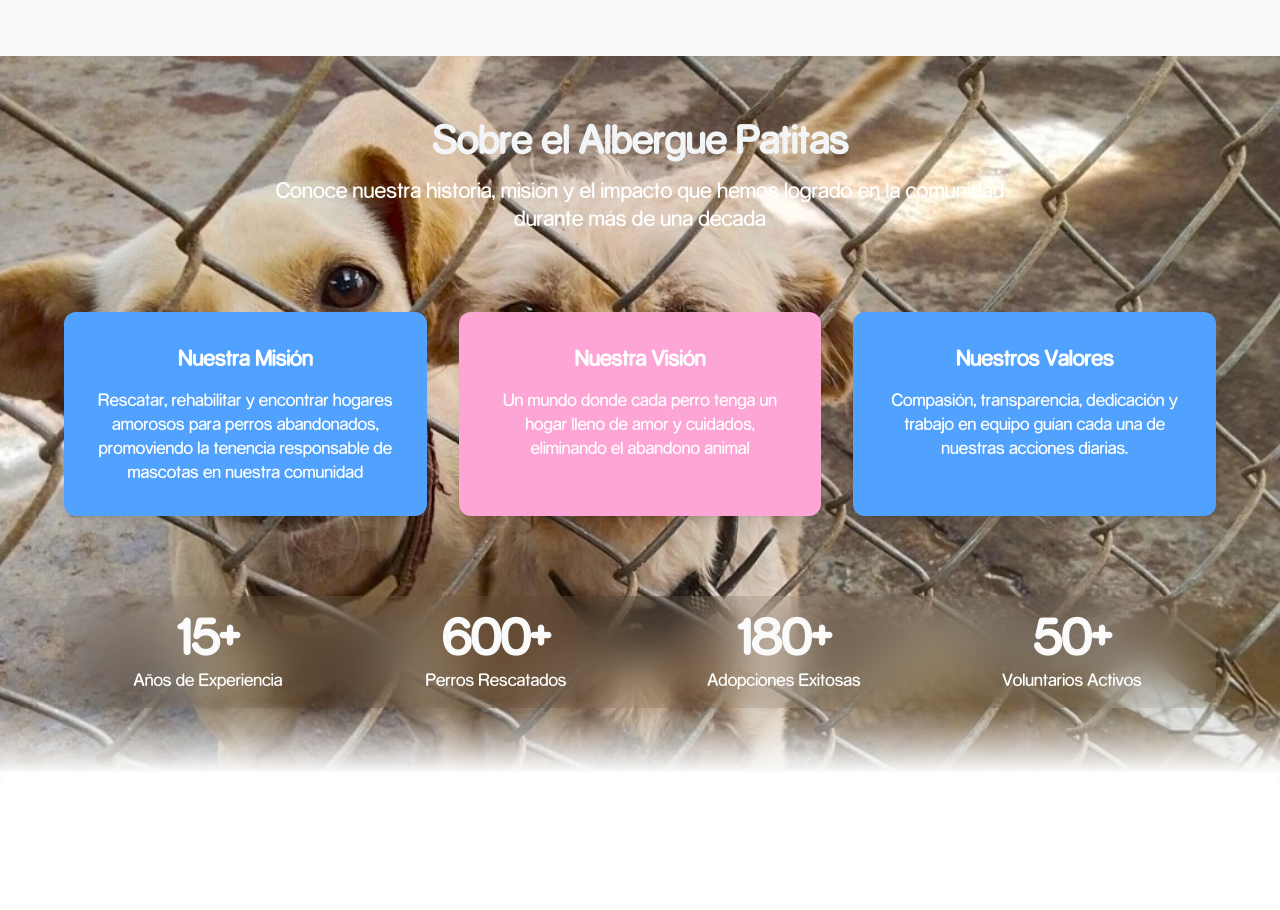
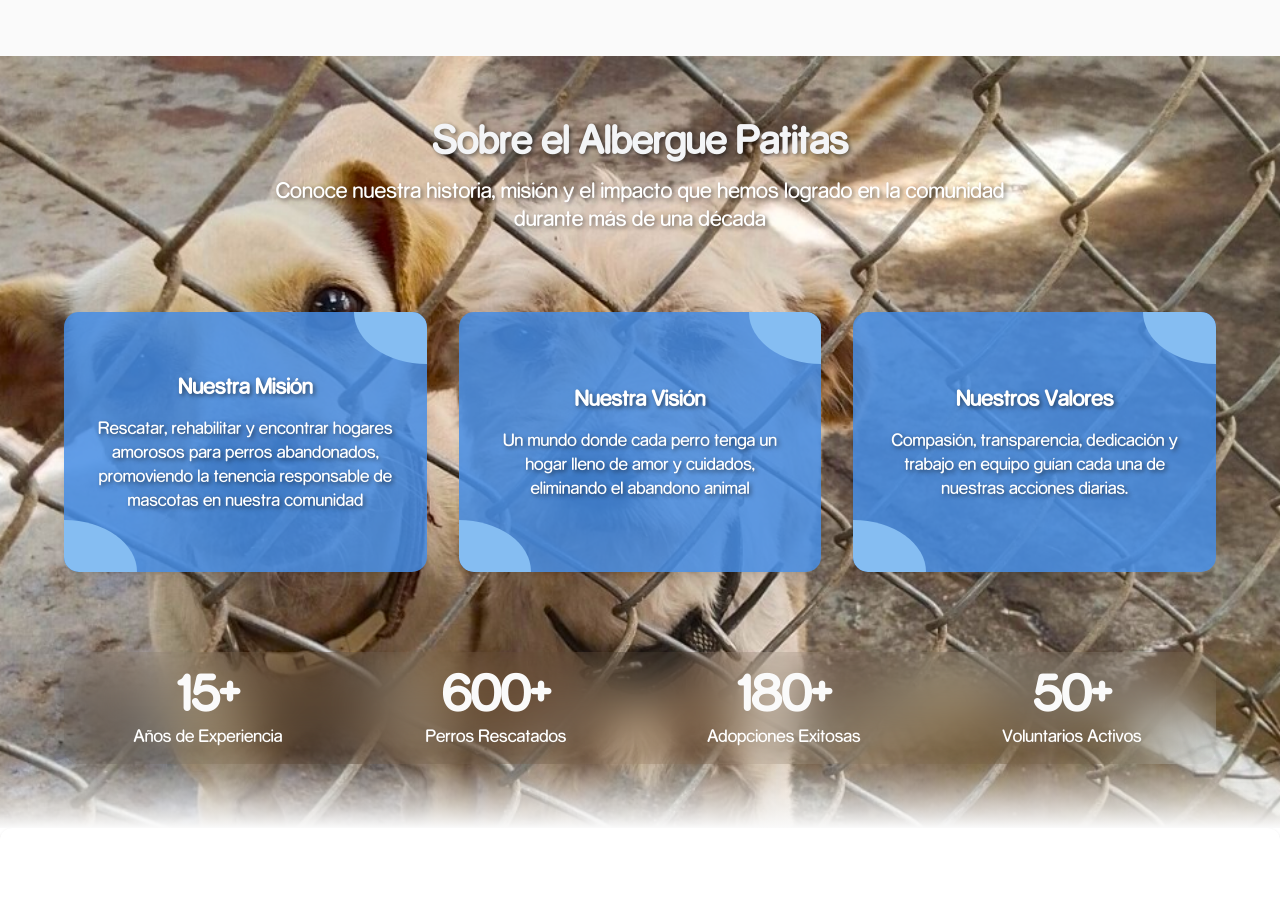
Before and after one commit to SergioEderCervantes/Esperanza-Canina-Web-App, a Next.js app in the folder frontend/: page / in a window 1280 px wide. Shown: the part 1560-2470 px from the top of the page. Built offline with nearby package versions, Linux system fonts and the light colour scheme; no server answers.

Commit message:
Lestooooo

```diff
--- a/frontend/src/app/layout.tsx
+++ b/frontend/src/app/layout.tsx
@@ -12,9 +12,9 @@ import {myFont} from '@/app/fonts';
 
 
 export const metadata: Metadata = {
-  title: "Create Next App",
+  title: "Esperanza Canina",
   description: "Generated by create next app",
-  icons: "/icons/favicon.ico",
+  icons: "/images/logo.png",
 };
 
 export default function RootLayout({
--- a/frontend/src/components/layout/Footer.tsx
+++ b/frontend/src/components/layout/Footer.tsx
@@ -36,8 +36,8 @@ export default function Footer() {
         <div>
           <h3 className="text-lg font-semibold mb-4">Enlaces Rápidos</h3>
           <ul className="space-y-2">
-            <li><Link href="#" className="hover:text-white transition-colors">Adoptar</Link></li>
-            <li><Link href="#" className="hover:text-white transition-colors">Ayudanos</Link></li>
+            <li><Link href="/perritos" className="hover:text-white transition-colors">Adoptar</Link></li>
+            <li><Link href="/ayuda" className="hover:text-white transition-colors">Ayudanos</Link></li>
 
           </ul>
         </div>
--- a/frontend/src/components/layout/ProfileDog.tsx
+++ b/frontend/src/components/layout/ProfileDog.tsx
@@ -13,6 +13,7 @@ import { DetailedDog } from "@/api/types.gen";
 import ShareButton from "@/components/ui/ShareButton";
 import DogMainImage from "../perritos/DogMainImage";
 import DogImageGallery from "../perritos/DogImageGallery";
+import PawPrint from "@/components/ui/PawPrint";
 
 // Function to determine if a color is light or dark
 const isColorLight = (color: string) => {
@@ -34,7 +35,27 @@ export default function ProfileDog({ dog }: { dog: DetailedDog }) {
   };
 
   return (
-    <div className="min-h-screen ">
+    <div className="relative min-h-screen bg-gray-100 overflow-hidden">
+      {/* Fondo de patitas */}
+      <div className="absolute inset-0 z-0 pointer-events-none">
+        <PawPrint className="absolute top-[5%] left-[10%] w-24 h-24 text-gray-300/50 opacity-20 rotate-12" />
+        <PawPrint className="absolute top-[20%] right-[5%] w-32 h-32 text-gray-300/50 opacity-20 -rotate-20" />
+        <PawPrint className="absolute top-[50%] left-[2%] w-40 h-40 text-gray-300/50 opacity-10 rotate-45" />
+        <PawPrint className="absolute bottom-[10%] right-[15%] w-28 h-28 text-gray-300/50 opacity-25" />
+        <PawPrint className="absolute bottom-[2%] left-[25%] w-36 h-36 text-gray-300/50 opacity-15 rotate-[60deg]" />
+        <PawPrint className="absolute top-[35%] left-[45%] w-20 h-20 text-gray-300/50 opacity-20 rotate-[-30deg]" />
+        <PawPrint className="absolute bottom-[25%] left-[5%] w-28 h-28 text-gray-300/50 opacity-15 rotate-10" />
+        <PawPrint className="absolute top-[5%] right-[30%] w-24 h-24 text-gray-300/50 opacity-20 rotate-5" />
+        <PawPrint className="absolute top-[60%] right-[25%] w-24 h-24 text-gray-300/50 opacity-20 rotate-12" />
+        <PawPrint className="absolute top-[80%] left-[15%] w-32 h-32 text-gray-300/50 opacity-20 -rotate-20" />
+        <PawPrint className="absolute bottom-[40%] left-[35%] w-28 h-28 text-gray-300/50 opacity-25" />
+        <PawPrint className="absolute bottom-[50%] right-[5%] w-36 h-36 text-gray-300/50 opacity-15 rotate-[60deg]" />
+        <PawPrint className="absolute top-[75%] left-[50%] w-20 h-20 text-gray-300/50 opacity-20 rotate-[-30deg]" />
+        <PawPrint className="absolute bottom-[5%] right-[40%] w-28 h-28 text-gray-300/50 opacity-15 rotate-10" />
+        <PawPrint className="absolute top-[90%] left-[5%] w-24 h-24 text-gray-300/50 opacity-20 rotate-5" />
+      </div>
+
+      <div className="relative z-10">
         {/* Breadcrumb */}
         <div className="bg-white border-b flex justify-start h-16 shadow-sm">
           <div className="max-w-6xl px-6 py-4">
@@ -233,5 +254,6 @@ export default function ProfileDog({ dog }: { dog: DetailedDog }) {
           </div>
         </div>
       </div>
+    </div>
   );
 }
--- a/frontend/src/components/sections/AboutUs.tsx
+++ b/frontend/src/components/sections/AboutUs.tsx
@@ -1,3 +1,5 @@
+import "@/styles/AboutUsCards.css";
+
 // Definimos los tipos para nuestros datos
 
 interface StatItemData {
@@ -31,41 +33,49 @@ const AboutUs = () => {
       <div className="absolute inset-0 bg-gradient-to-t from-[#fafafa] to-transparent to-10% pb-20"></div>
       <div className="container mx-auto max-w-6xl relative z-10">
         <div className="text-center mb-16">
-          <h2 className="text-4xl font-bold text-gray-100 mb-4">
+          <h2 className="text-4xl font-bold text-gray-100 mb-4 text-shadow-custom">
             Sobre el Albergue Patitas
           </h2>
-          <p className="text-xl text-white max-w-3xl mx-auto">
+          <p className="text-xl text-white max-w-3xl mx-auto text-shadow-custom">
             Conoce nuestra historia, misión y el impacto que hemos logrado en la
             comunidad durante más de una década
           </p>
         </div>
 
         <div className="grid lg:grid-cols-3 gap-8 my-20">
-          <div className="bg-blue-400 p-8 rounded-xl text-center h-full  shadow-lg hover:shadow-2xl hover:ring-4 hover:ring-blue-300 transition-shadow duration-300">
-            <h3 className="text-xl font-bold text-center text-white mb-4">
+          <div className="about-card shadow-lg">
+            <div className="about-card-content">
+              <h3 className="text-xl font-bold text-white mb-4 text-shadow-custom">
                 Nuestra Misión
               </h3>
-            <p className="text-white">
+              <p className="text-white text-center text-shadow-custom">
                 Rescatar, rehabilitar y encontrar hogares amorosos para perros
                 abandonados, promoviendo la tenencia responsable de mascotas en
                 nuestra comunidad
               </p>
             </div>
-          <div className="bg-pink-300 p-8 rounded-xl text-center h-full  shadow-lg hover:shadow-2xl hover:ring-4 hover:ring-pink-300 transition-shadow duration-300">
-            <h3 className="text-xl font-bold text-center text-white mb-4">
+          </div>
+          <div className="about-card shadow-lg">
+            <div className="about-card-content">
+              <h3 className="text-xl font-bold text-white mb-4 text-shadow-custom">
                 Nuestra Visión
               </h3>
-            <p className="text-white">
-              Un mundo donde cada perro tenga un hogar lleno de amor y cuidados, eliminando el abandono animal
+              <p className="text-white text-center text-shadow-custom">
+                Un mundo donde cada perro tenga un hogar lleno de amor y cuidados,
+                eliminando el abandono animal
               </p>
             </div>
-          <div className="bg-blue-400 p-8 rounded-xl text-center h-full  shadow-lg hover:shadow-2xl hover:ring-4 hover:ring-blue-300 transition-shadow duration-300 ">
-            <h3 className="text-xl font-bold text-center text-white mb-4">
+          </div>
+          <div className="about-card shadow-lg">
+            <div className="about-card-content">
+              <h3 className="text-xl font-bold text-white mb-4 text-shadow-custom">
                 Nuestros Valores
               </h3>
-            <p className="text-white">
-              Compasión, transparencia, dedicación y trabajo en equipo guían cada una de nuestras acciones diarias.
+              <p className="text-white text-center text-shadow-custom">
+                Compasión, transparencia, dedicación y trabajo en equipo guían
+                cada una de nuestras acciones diarias.
               </p>
+            </div>
           </div>
         </div>
 
--- /dev/null
+++ b/frontend/src/styles/AboutUsCards.css
@@ -0,0 +1,61 @@
+.about-card {
+  position: relative;
+  width: 100%;
+  height: 100%;
+  min-height: 260px;
+  background: rgba(70, 142, 230, 0.85);
+  display: flex;
+  flex-direction: column;
+  align-items: center;
+  justify-content: center;
+  border-radius: 15px;
+  cursor: pointer;
+  padding: 2rem;
+  transition: all 0.5s;
+  overflow: hidden;
+}
+
+.about-card::before,
+.about-card::after {
+  position: absolute;
+  content: "";
+  width: 20%;
+  height: 20%;
+  background-color: #85bdf2;
+  transition: all 0.5s;
+  z-index: 0;
+}
+
+.about-card::before {
+  top: 0;
+  right: 0;
+  border-radius: 0 15px 0 100%;
+}
+
+.about-card::after {
+  bottom: 0;
+  left: 0;
+  border-radius: 0 100% 0 15px;
+}
+
+.about-card:hover::before,
+.about-card:hover::after {
+  width: 100%;
+  height: 100%;
+  border-radius: 15px;
+}
+
+.about-card-content {
+  position: relative;
+  z-index: 10;
+  display: flex;
+  flex-direction: column;
+  align-items: center;
+  justify-content: center;
+  height: 100%;
+  width: 100%;
+}
+
+.text-shadow-custom {
+  text-shadow: 2px 2px 4px rgba(0, 0, 0, 0.5);
+}
--- a/frontend/tsconfig.json
+++ b/frontend/tsconfig.json
@@ -15,7 +15,7 @@
     "moduleResolution": "bundler",
     "resolveJsonModule": true,
     "isolatedModules": true,
-    "jsx": "react-jsx",
+    "jsx": "preserve",
     "incremental": true,
     "plugins": [
       {
```
Also changed, not shown: frontend/src/app/ayuda/page.tsx (+28 -6 lines). Lines whose indentation alone changed are shown as unchanged.
